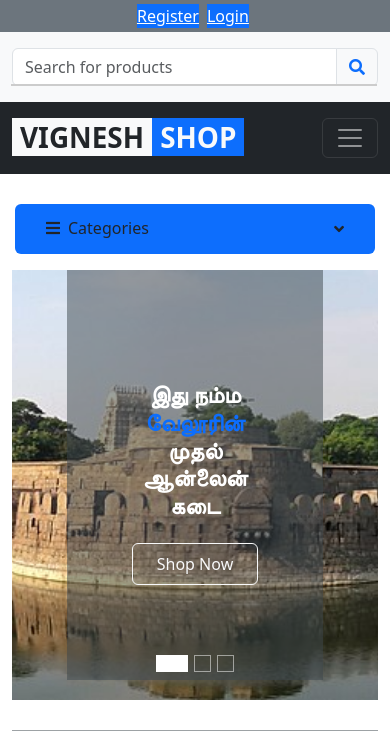
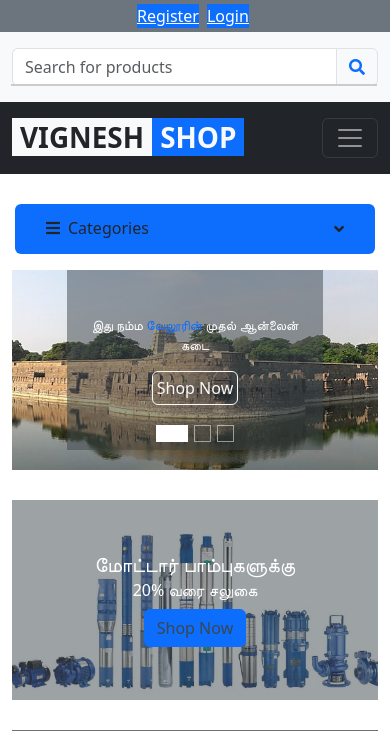
Before and after one commit to vigneshcodez/vigneshenterprise, a Django app: page / in a window 390 px wide. Shown: the top 731 px of the page. Run offline with Django 5.2, Linux system fonts and the light colour scheme; data comes from the database, SQL or seed files in the repository; both versions use the stored data as it was after the commit; data that the repository does not hold is empty; some libraries are stand-ins or nearby versions; grey boxes are pictures that could not be loaded.

Commit message:
index page change

```diff
--- a/ecommerce/templates/inc/featuredproduct.html
+++ b/ecommerce/templates/inc/featuredproduct.html
@@ -21,13 +21,12 @@
                            <h6 class="text-muted ml-2"><span class="text-success ms-1"> -{{item.discount}}%</span><del class="mx-1">{{item.price}}</del></h6>
                            <h5>&#8377;{{item.discounted_price}}/-</h5>
                         </div>
-                        <div class="d-flex align-items-center justify-content-center mb-1">
-                            <small class="fa fa-star text-primary mr-1"></small>
-                            <small class="fa fa-star text-primary mr-1"></small>
-                            <small class="fa fa-star text-primary mr-1"></small>
-                            <small class="fa fa-star text-primary mr-1"></small>
-                            <small class="fa fa-star text-primary mr-1"></small>
-                            <small>{{item.stock}}</small>
+                        <div class='d-flex justify-content-center'>
+                            <a href="{% url 'productdetial' item.id %}" class='mx-1'><button class="btn btn-info text-white">Buy now</button></a>
+                            <form method="post" action="{% url 'add_to_cart' item.id %}" class='mx-1'>
+                                {% csrf_token %}
+                                <button type="submit" class="btn btn-primary px-3"><i class="fa fa-shopping-cart mr-1"></i> Add To Cart</button>
+                            </form>
                         </div>
                     </div>
                 </div>
--- a/ecommerce/templates/inc/slider.html
+++ b/ecommerce/templates/inc/slider.html
@@ -9,13 +9,12 @@
                     <li data-target="#header-carousel" data-slide-to="2"></li>
                 </ol>
                 <div class="carousel-inner">
-                    <div class="carousel-item position-relative active" style="height: 430px;">
+                    <div class="carousel-item position-relative active ccc" style="height: 430px;">
                         <img class="position-absolute w-100 h-100" src="{% static 'media/myimages/vellorefort.jpg'%}" style="object-fit: cover;">
                         <div class="carousel-caption d-flex flex-column align-items-center justify-content-center">
                             <div class="p-3" style="max-width: 700px;">
-                                <h1 class="display-4 text-white mb-3 animate__animated animate__fadeInDown">{{item.name}}</h1>
-                                <h3 class="mx-md-5 px-5 animate__animated animate__bounceIn text-white">இது நம்ம <span class="text-primary">வேலூரின்</span> முதல் ஆன்லைன்  கடை </h3>
-                                <a class="btn btn-outline-light py-2 px-4 mt-3 animate__animated animate__fadeInUp" href="#">Shop Now</a>
+                                <p class="mx-md-5 px-1 animate__animated animate__bounceIn text-white tsize" style="font-size: 35px;">இது நம்ம <span class="text-primary">வேலூரின்</span> முதல் ஆன்லைன்  கடை </p>
+                                <a class="btn btn-outline-light py-1 px-1 mt-0 animate__animated animate__fadeInUp" href="#">Shop Now</a>
                             </div>
                         </div>
                     </div>
@@ -41,22 +40,37 @@
             </div>
         </div>
         <div class="col-lg-4">
+
             <div class="product-offer mb-30" style="height: 200px;">
                 <img class="img-fluid" src="{{ad1.image.url}}" alt="">
                 <div class="offer-text">
-                    <h3 class="text-white mb-3">{{ad1.line2}}</h3>
-                    <h5 class="text-white text-uppercase">{{ad1.line1}}</h5>
+                    <h5 class="text-white mb-1">{{ad1.line2}}</h5>
+                    <h6 class="text-white text-uppercase">{{ad1.line1}}</h6>
                     <a href="{{ad1.url}}" class="btn btn-primary">Shop Now</a>
                 </div>
             </div>
             <div class="product-offer mb-30" style="height: 200px;">
                 <img class="img-fluid" src="{{ad2.image.url}}" alt="">
                 <div class="offer-text">
-                    <h3 class="text-white mb-3">{{ad2.line2}}</h3>
+                    <h5 class="text-white mb-1">{{ad2.line2}}</h5>
                     <h6 class="text-white text-uppercase">{{ad2.line1}}</h6>
                     <a href="{{ad2.url}}" class="btn btn-primary">Shop Now</a>
                 </div>
             </div>
+
+
         </div>
+
     </div>
 </div>
+
+<style>
+    @media only screen and (max-width: 600px) {
+.ccc{
+    height: 200px !important;
+}
+.tsize{
+    font-size: small !important;
+}
+}
+</style>
--- a/ecommerce/templates/pages/index.html
+++ b/ecommerce/templates/pages/index.html
@@ -10,57 +10,10 @@
 
 {% block content %}
 {% include 'inc/slider.html' %}
-{% include 'inc/features.html' %}
 {% include 'inc/categories.html' %}
 {% include 'inc/offers.html' %}
+{% include 'inc/features.html' %}
 {% include 'inc/featuredproduct.html' %}
 
 
-
-<!-- <script>
-    $(document).ready(function() {
-        function loadProducts(page) {
-            $.ajax({
-                url: "{% url 'index' %}",
-                data: {
-                    'page': page
-                },
-                success: function(response) {
-                    var productsList = $('#products-list');
-                    productsList.empty();
-                    $.each(response.products, function(index, product) {
-                        productsList.append('<li class="list-group-item">' + product.name + ' - ' + product.price + '</li>');
-                    });
-
-                    // Update pagination
-                    if (response.has_previous) {
-                        $('#previous-page').removeClass('disabled');
-                        $('#previous-page a').attr('data-page', response.previous_page_number);
-                    } else {
-                        $('#previous-page').addClass('disabled');
-                        $('#previous-page a').attr('data-page', 1);
-                    }
-
-                    if (response.has_next) {
-                        $('#next-page').removeClass('disabled');
-                        $('#next-page a').attr('data-page', response.next_page_number);
-                    } else {
-                        $('#next-page').addClass('disabled');
-                        $('#next-page a').attr('data-page', response.next_page_number);
-                    }
-                }
-            });
-        }
-
-        // Initial load
-        loadProducts(1);
-
-        // Pagination click
-        $(document).on('click', '.pagination a', function(e) {
-            e.preventDefault();
-            var page = $(this).data('page');
-            loadProducts(page);
-        });
-    });
-</script> -->
 {% endblock content %}
--- a/ecommerce/templates/pages/shop.html
+++ b/ecommerce/templates/pages/shop.html
@@ -100,9 +100,9 @@
                                                 <h6 class="text-muted ml-2"><del class="">&#8377;${product.price}</del><span class="text-success mx-2"> - ${product.discount}%</span></h6>
                                                 <h5 class="mx-2">&#8377;${product.discounted_price}/-</h5>
                                             </div>
-                                            <div>
-                                                <a href="http://127.0.0.1:8000/productdetial/${ product.id }"><button class="btn btn-info text-white">Buy now</button></a>
-                                                <form method="post" action="http://127.0.0.1:8000/add_to_cart/${product.id}/">
+                                            <div class='d-flex justify-content-center'>
+                                                <a href="http://127.0.0.1:8000/productdetial/${ product.id }" class='mx-1'><button class="btn btn-info text-white">Buy now</button></a>
+                                                <form method="post" action="http://127.0.0.1:8000/add_to_cart/${product.id}/" class='mx-1'>
                                                     {% csrf_token %}
                                                     <button type="submit" class="btn btn-primary px-3"><i class="fa fa-shopping-cart mr-1"></i> Add To Cart</button>
                                                 </form>
```
Also changed, not shown: ecommerce/db.sqlite3.
